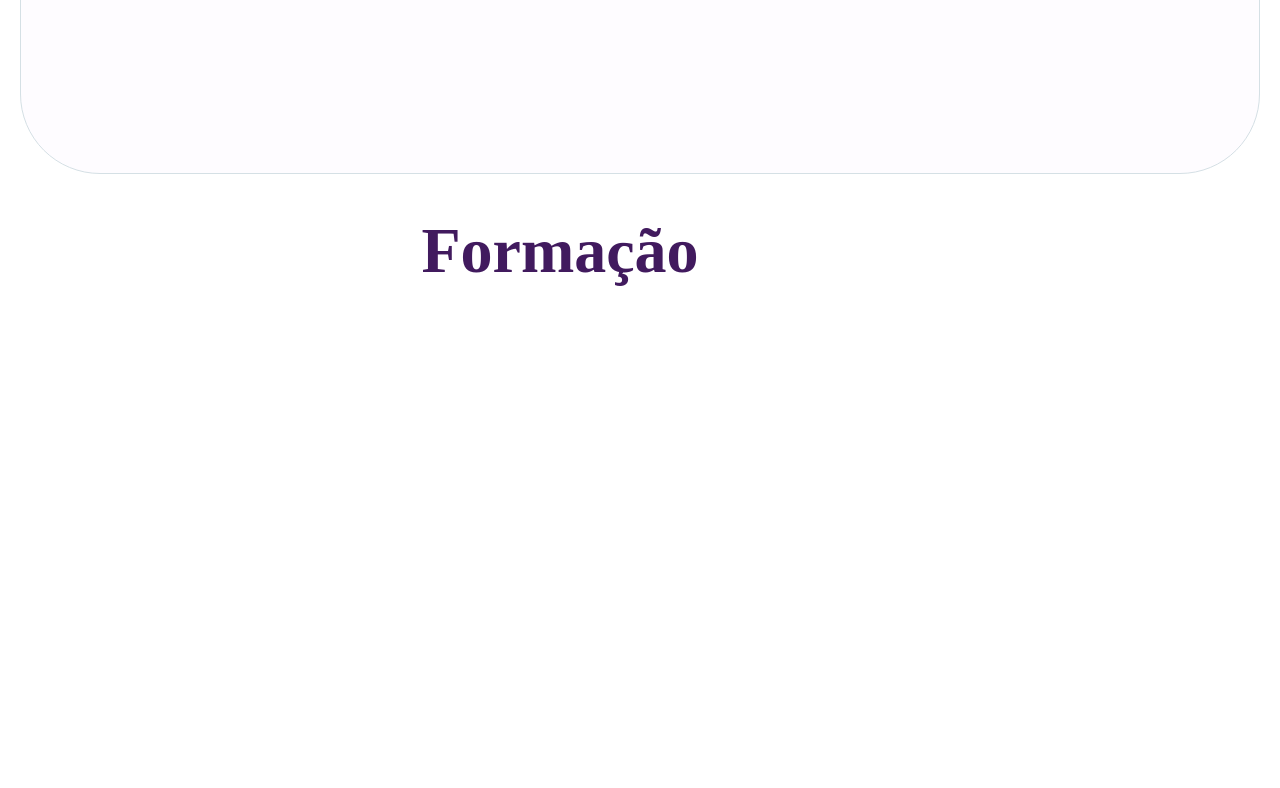
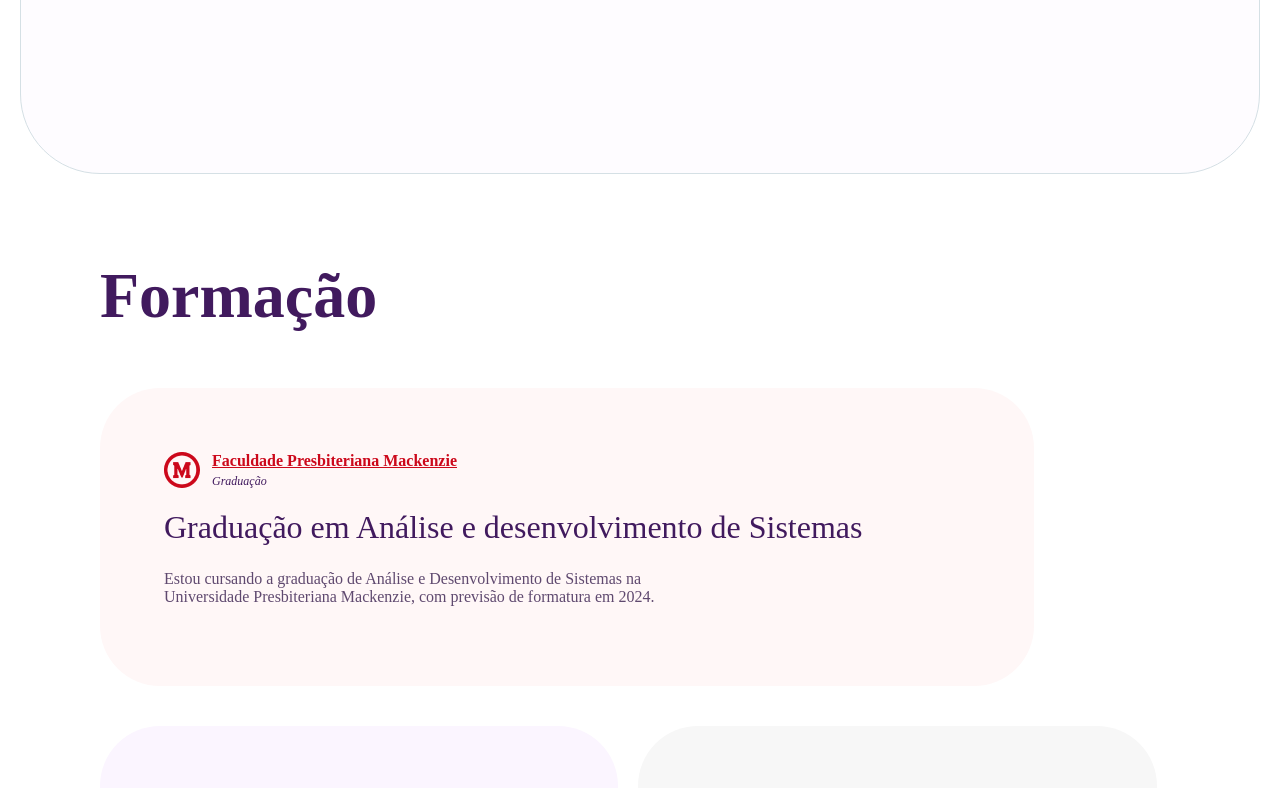
Before and after one commit to vivianeluzz/PortfolioReact, a React (Create React App) app in the folder projetos/: page / in a window 1280 px wide. Shown: the part 2000-2788 px from the top of the page. Built offline with nearby package versions, Linux system fonts and the light colour scheme.

Commit message:
Ajustes container formação

```diff
--- a/projetos/src/Components/Bio/Bio.css
+++ b/projetos/src/Components/Bio/Bio.css
@@ -8,7 +8,7 @@
     margin-bottom: 160px;
 }
 
-p {
+.trajetoria {
     font-size: 24px;
     font-family: 'P22Mackinac Pro';
     font-weight: 400;
--- a/projetos/src/Components/Bio/Bio.js
+++ b/projetos/src/Components/Bio/Bio.js
@@ -8,7 +8,7 @@ function Bio() {
       <section className='infos'>
         <img className='emoji' src={Emoji} alt="" title=''/>
 
-        <p>Minha trajetória profissional iniciou na enfermagem, fiz a transição de carreira para a área de tecnologia, especializando-me como Front-end developer e já possuo experiência nessa área há um ano. Além disso, gosto muito de aprender, sair com amigos e explorar museus.</p>
+        <p className='trajetoria'>Minha trajetória profissional iniciou na enfermagem, fiz a transição de carreira para a área de tecnologia, especializando-me como Front-end developer e já possuo experiência nessa área há um ano. Além disso, gosto muito de aprender, sair com amigos e explorar museus.</p>
         {/* <p>Trabalhei durante seis anos na área da saúde, como técnica de Enfermagem e a pouco mais de um ano decidi migrar totalmente de carreira para o desenvolvimento web.</p> */}
 
       </section>
--- a/projetos/src/Components/Training/Training.css
+++ b/projetos/src/Components/Training/Training.css
@@ -1,20 +1,144 @@
-.class {
+.training-section {
     max-width: 1080px;
-    height: 1409px;
+    display: flex;
+    flex-wrap: wrap;
+    justify-content: space-around;
+    margin: 0 auto;
 }
 
-.training {
-    max-width: 520px;
-    height: 76px;
+.training-title {
     font-family: 'P22 Mackinack Pro';
     font-weight: 800;
     font-size: 64px;
     color: #411A5E;
+    margin-bottom: 55px;
+    width: 100%;
+}
+.mack {
+    width: 100%;
+}
+
+.courses-full{
+    background-color: #FFF7F7;
+    border-radius: 60px;
+    padding: 64px;
+    margin-bottom: 40px;
+    max-width: 806px;
+}
+
+.instituicao {
+    display: flex;
+    width: 100%;
+}
+
+.logo {
+    width: 36px;
+    height: 36px;
+    margin-right: 12px;
+}
+
+.title {
+    max-width: 806px;
+    height: 96px;
+    font-weight: 500;
+    font-family: 'P22 Mackinac Pro';
+    font-size: 40px;
+    color: #411A5E;
+    margin: 20px 0 0 0;
+}
+
+.cursando {
+    max-width: 520px;
+    font-family: 'P22 Mackinac Pro';
+    font-weight: 500;
+    font-size: 16px;
+    color: #5F496F;
+    margin-top: 24px
+}
+
+.faculdade {
+    display: flex;
+    font-family: 'P22 Mackinac Pro';
+    font-weight: 700;
+    font-size: 16px;
+    color: #CC081B;
+    margin-bottom: 4px;
+}
+
+.duration {
+    font-family: 'P22 Mackinac Pro';
+    font-weight: 500;
+    font-size: 12px;
+    font-style: italic;
+    color: #411A5E;
+    display: flex;
+    flex-direction: column;
+}
+
+.courses.caelum-background {
+    background-color: #F7F7F7;
+}
+
+.courses.ecc-background {
+    background-color: #FFF7F7;
+}
+
+.graduacao {
+    font-weight: 500;
+    font-family: 'P22 Mackinac Pro';
+    font-size: 32px;
+    color: #411A5E;
+    margin: 20px 0 0 0;
+    max-width: 806px;
+}
+.courses-container {
+    display: flex;
+    flex-wrap: wrap;
+    gap: 20px;
+}
+
+.courses{
+    max-width: 48%;
+    background-color: #FBF5FF;
+    border-radius: 60px;
+    padding: 64px;
+    font-family: 'P22 Mackinac Pro';
+    color: #5F496F;
+    font-size: 16px;
+    font-weight: 500;
+    box-sizing: border-box;
+}
+
+.description {
+    font-family: 'P22 Mackinac Pro';
+    font-weight: 500;
+    font-size: 16px;
+    color: #5F496F;
+}
+
+#caelum{
+    background-color: #F7F7F7;
 }
 
 
-h2 {
-    font-size: 16px;
-    font-family: 'P22 Mackinack Pro';
-    color: #CC081B;
+.extra-courses-container {
+    display: flex;
+    flex-direction: column;
+
 }
+
+.course-extra {
+    display: flex;
+    flex-direction: column;
+    gap: 20px;
+    width: 48%;
+
+}
+
+.courses-1 {
+    max-width: 520px;
+    border-radius: 40px;
+    background-color: #F5F9FF;
+    padding: 43px 40px;
+
+}
--- a/projetos/src/Components/Training/Training.js
+++ b/projetos/src/Components/Training/Training.js
@@ -1,21 +1,104 @@
 import React from 'react';
 import './Training.css';
+import MackenzieLogo from '../../assets/mackenzie-logo.png';
 
-export const Training = () => {
-    return (
-        <div className='class'>
-            <h1 className='training'>Formação</h1>
-            {/* <div className='card'>
-                <h2>Faculdade Presbiteriana Mackenzie</h2>
-                <h3>Graduação</h3>
-                <p>Graduação em Análise e desenvolvimento de sistemas</p>
-                <p>Estou cursando a graduação de Análise e desenvolvimento de sistemas na Universidade Presbiteriana Mackenzie,
-                com previsão de formatura em 2024.</p>
-            </div> */}
+
+
+const Courses = ({ logo, name, link, duration, title, description, className }) => (
+  <div className={`courses ${className}`}>
+    <div className='instituicao'>
+      <img className='logo' src={logo} alt={name} title={name} />
+      <div className='name'>
+        <a className='link' href={link}>{name}</a>
+        <span className='duration'>{duration}</span>
+      </div>
+    </div>
+    <p className='title'>{title}</p>
+    <p className='description'>{description}</p>
+  </div>
+);
+
+const Training = () => {
+  return (
+    <section className='training-section'>
+      <h4 className='training-title'>Formação</h4>
+
+      <div className='mack'>
+
+      <div className='courses-full'>
+        <div className='instituicao'>
+          <img className='logo' src={MackenzieLogo} alt="Mackenzie" title="Mackenzie" />
+          <div className='name'>
+            <a className='faculdade' href='https://www.mackenzie.br/'>Faculdade Presbiteriana Mackenzie</a>
+            <span className='duration'>Graduação</span>
+          </div>
         </div>
+        <p className='graduacao'>Graduação em Análise e desenvolvimento de Sistemas</p>
+        <p className='cursando'>
+          Estou cursando a graduação de Análise e Desenvolvimento de Sistemas na Universidade Presbiteriana Mackenzie,
+          com previsão de formatura em 2024.
+        </p>
+      </div>
+      </div>
 
-    );
-}
+      <div className='courses-container'>
+        <Courses
+          logo={MackenzieLogo}
+          name='Reprograma'
+          link='https://www.mackenzie.br/'
+          duration='Curso - 3 meses'
+          title='Bootcamp JavaScript'
+          description='Formação com duração de 6 meses com aulas ao vivo online. A dinâmica do curso seguia a mesma dinâmica de um time de tecnologia em uma startup moderna, com as principais cerimônias do Scrum.'
+        />
+
+        <Courses
+          id="caelum"
+          logo={MackenzieLogo}
+          name='Caelum'
+          link='https://www.mackenzie.br/'
+          duration='Curso - 3 meses'
+          title='JavaScript para Front-end'
+          description='Formação com duração de 6 meses com aulas ao vivo online. A dinâmica do curso seguia a mesma dinâmica de um time de tecnologia em uma startup moderna, com as principais cerimônias do Scrum.'
+          className='caelum-background'
+
+        />
+        <Courses
+          logo={MackenzieLogo}
+          name='Reprograma'
+          link='https://www.mackenzie.br/'
+          duration='Curso - 3 meses'
+          title='Bootcamp JavaScript'
+          description='Formação com duração de 6 meses com aulas ao vivo online. A dinâmica do curso seguia a mesma dinâmica de um time de tecnologia em uma startup moderna, com as principais cerimônias do Scrum.'
+          className='ecc-background'
+        />
+        <div className='course-extra'>
+        <div className='courses-1'>
+            <div className='instituicao'>
+                <img className='logo' src={MackenzieLogo} alt="Mackenzie" title="Mackenzie" />
+                <div className=''>
+                <a className='faculdade' href='https://www.mackenzie.br/'>Faculdade Presbiteriana Mackenzie</a>
+                <span className='duration'>Curso livre</span>
+                </div>
+            </div>
+            <p className='graduacao'>Formação Front-end</p>
+            </div>
+
+        <div className='courses-1'>
+            <div className='instituicao'>
+                <img className='logo' src={MackenzieLogo} alt="Mackenzie" title="Mackenzie" />
+                <div className=''>
+                <a className='faculdade' href='https://www.mackenzie.br/'>Faculdade Presbiteriana Mackenzie</a>
+                <span className='duration'>Curso livre</span>
+                </div>
+            </div>
+            <p className='graduacao'>Formação Front-end</p>
+            </div>
+    </div>
+      </div>
+    </section>
+  );
+};
+
 
 
 export default Training;
```
Also changed, not shown: projetos/src/Components/Card/Card.css (line endings or trailing spaces), projetos/src/assets/mackenzie-logo.png (added).
